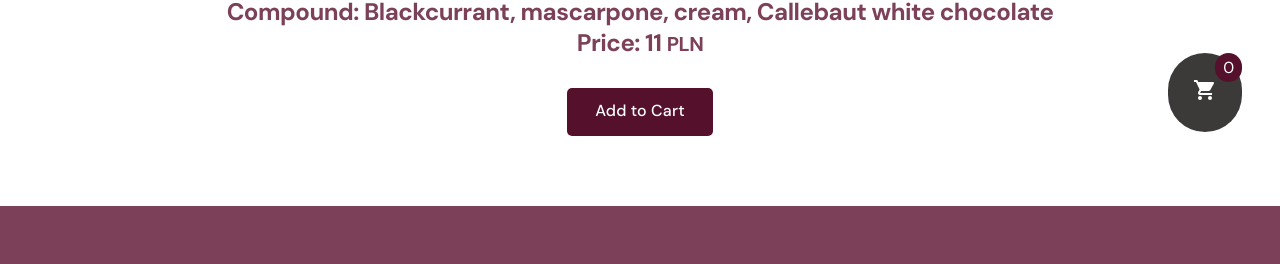
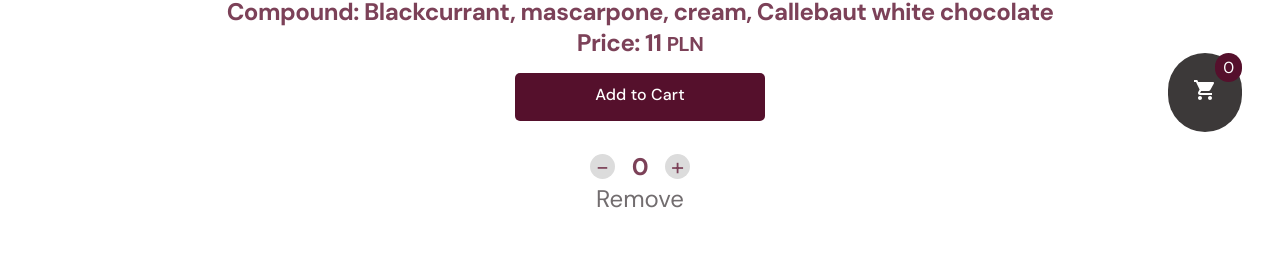
Before and after one commit to akavaliova/ciocia_mocia, a React (Vite) app: page /dessert/1 in a window 1280 px wide. Shown: the part 628-892 px from the top of the page. Built offline with nearby package versions, Linux system fonts and the light colour scheme.

Commit message:
Add UI for CertainDessert connected with adding and removing items to_from the cart

```diff
--- a/src/components/orderBtn/style.scss
+++ b/src/components/orderBtn/style.scss
@@ -1,5 +1,7 @@
 .btn {
-	display: flex;
+	margin: 15px auto;
+    display: block;
+    max-width: 250px;
 	height: 48px;
 	padding: 12px 28px;
 	border-radius: 5px;
--- a/src/pages/CertainDessert.tsx
+++ b/src/pages/CertainDessert.tsx
@@ -1,22 +1,21 @@
 import { useParams } from "react-router-dom";
-import { useMemo } from 'react';
+import { useMemo } from "react";
 import OrderButton from "../components/orderBtn/OrderButton";
 import { desserts } from "./../helpers/dessertsList";
 import { DessertItem } from "./Desserts";
 // import img from "./../img/photos/Blackcurrant.jpg";
 import "./cartDesserts.scss";
-import { ShoppingCart } from '@mui/icons-material'
-import {useNavigate} from 'react-router-dom';
+import { ShoppingCart } from "@mui/icons-material";
+import { useNavigate } from "react-router-dom";
 
+const CertainDessert = ({img, title, price, quantity=0}) => {
+  const navigate = useNavigate();
 
-
-const CertainDessert = () => {
-
-  const navigate = useNavigate()
-
-  const {id} = useParams();
-  const dessert = useMemo(() =>
-  desserts.find((dessert) => dessert.id === Number(id)), [id]);
+  const { id } = useParams();
+  const dessert = useMemo(
+    () => desserts.find((dessert) => dessert.id === Number(id)),
+    [id]
+  );
   if (!dessert) {
     return <div>Dessert not found</div>;
   }
@@ -27,27 +26,42 @@ const CertainDessert = () => {
         <div className="dessert-details">
           <h1 className="title-1">{dessert.title}</h1>
 
-          <img src={dessert.img} alt={dessert.title} className="dessert-details__cover" />
+          <img
+            src={dessert.img}
+            alt={dessert.title}
+            className="dessert-details__cover"
+          />
 
           <div className="dessert-details__desc">
-            <p>
-              Compound: {dessert.compound}
-            </p>
+            <p>Compound: {dessert.compound}</p>
             <p>
               Price: {dessert.price} <small>PLN</small>
             </p>
-          </div>
+
+
 
           {/* <OrderButton link="!!! make a https://... link to the general order page /> */}
           <OrderButton />
+
+          <div className="dessert-details__incrDec">
+              <button>-</button>
+              <p>{quantity}</p>
+              <button>+</button>
+            </div>
+            <button className="dessert-details__removeButton">Remove</button>
+          </div>
+
+
+
+
+
         </div>
       </div>
 
-      <div className='shopping-cart' onClick={() => navigate('/cart')}>
-        <ShoppingCart id='cartIcon'/>
+      <div className="shopping-cart" onClick={() => navigate("/cart")}>
+        <ShoppingCart id="cartIcon" />
         <p>0</p>
       </div>
-
     </main>
   );
 };
--- a/src/pages/cartDesserts.scss
+++ b/src/pages/cartDesserts.scss
@@ -27,28 +27,69 @@
     border-radius: 50px;
   }
 
-  @media(max-width: 768px){
 
-    .home__row > div:nth-child(3) {
-      grid-column: 1 / span 3;
+  .dessert-details__incrDec{
+    padding-top: 15px;
+    display: flex;
+    justify-content: space-between;
+    align-items: center;
+    margin: 0 auto;
+    width: 100px;
   }
 
-    .home__row > div:nth-child(4) {
-      grid-column: span 3;
+  .dessert-details__incrDec button{
+    width: 25px;
+    height: 25px;
+    display: flex;
+    align-items: center;
+    justify-content: center;
+    background-color: gainsboro;
+    border: none;
+    border-radius: 100px;
   }
 
-    .home__row > div:nth-child(5) {
-      grid-column: 1 / span 3;
+  .dessert-details__incrDec button:hover{
+    box-shadow: 0 2px 2px rgb(177, 175, 175);
   }
 
-    .home__row > div:nth-child(6) {
-      grid-column: span 3;
+  .dessert-details__incrDec button:active{
+    box-shadow: unset;
   }
 
+  .dessert-details__removeButton{
+    color: #726d6f;
   }
 
-  @media(max-width: 600px){
-    .home__row{
-      display: unset;
+  .dessert-details__removeButton:hover{
+    color: #a9778a;
   }
+
+  .dessert-details__removeButton:active{
+    color: #b4a3a9;
   }
+
+  // @media(max-width: 768px){
+
+  //   .home__row > div:nth-child(3) {
+  //     grid-column: 1 / span 3;
+  //   }
+
+  //   .home__row > div:nth-child(4) {
+  //     grid-column: span 3;
+  //   }
+
+  //   .home__row > div:nth-child(5) {
+  //     grid-column: 1 / span 3;
+  //   }
+
+  //   .home__row > div:nth-child(6) {
+  //     grid-column: span 3;
+  //   }
+
+  // }
+
+  // @media(max-width: 600px){
+  //   .home__row{
+  //     display: unset;
+  //   }
+  // }
```
Lines whose indentation alone changed are shown as unchanged.
